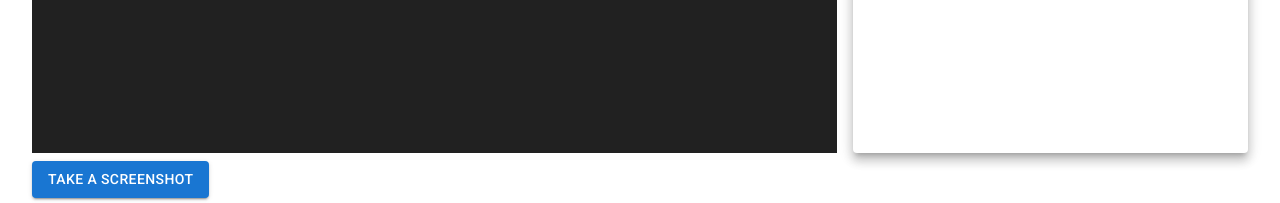
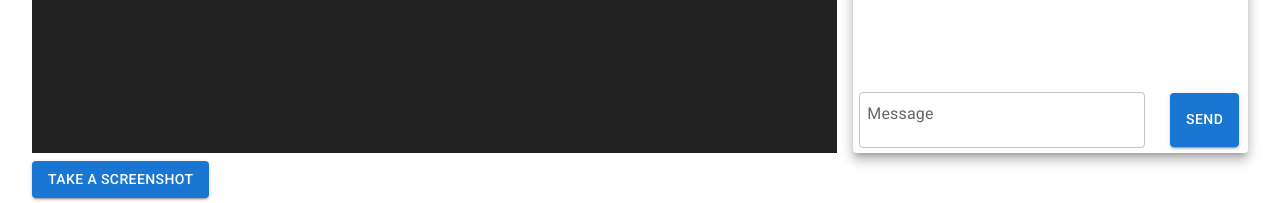
Before and after one commit to swen-514-614-spr-2023-2/Sign2Text, a React (Vite) app in the folder sign2textUI/: page /AlsView/1 in a window 1280 px wide. Shown: the part 461-664 px from the top of the page. Built offline with nearby package versions, Linux system fonts and the light colour scheme; no server answers; the HTML template or start-up script is replaced by a standard one.

Commit message:
useEffect removed

```diff
--- a/sign2textUI/src/pages/Als.tsx
+++ b/sign2textUI/src/pages/Als.tsx
@@ -57,7 +57,7 @@ const Als = () => {
 
 
     const socket = io("http://localhost:5000");
-    useEffect(() => {
+    useState(() => {
         socket.on("message", (message) => {
             setMessages((messages) => [...messages, message]);
         });
@@ -97,10 +97,10 @@ const Als = () => {
                     </Grid>
 
                     <Grid item xs={4} >
-                        <Paper elevation={8} sx={{ minHeight: window.innerHeight / 1.6 }} >
+                        <Paper elevation={8} sx={{ position: "relative", minHeight: window.innerHeight / 1.6 }} >
                             <Typography variant="h2" padding={"4%"} textAlign="center">Chat</Typography>
                             <Box display="flex" flexDirection="column" justifyContent="space-between" sx={{ height: "100%" }}>
-                                <Box>
+                                <Box sx={{height:window.innerHeight / 2.8,overflowY:"scroll"}}>
                                     <List >
                                         {messages.map((message, index) => (
                                             <ListItem key={index}>{message}</ListItem>
@@ -109,10 +109,23 @@ const Als = () => {
                                     </List>
                                 </Box>
 
-                                {/* <Box sx={{ display: "flex", flexDirection: "row", justifyContent: "center", alignItems: "center" }}>
-                                    <TextField id="outlined-basic" label="Message" sx={{ alignSelf: "end", padding: "2%", width: "80%" }} variant="outlined" />
-                                    <Button variant="contained" sx={{ alignItems: "center", alignSelf: "end", marginBottom: "4%", marginRight: "1%" }}>send</Button>
-                                </Box> */}
+                                <Box sx={{ position: "absolute", bottom: 0, width: "100%" }}>
+                                    <Grid direction="row"
+                                        justifyContent="center"
+                                        alignItems="stretch" container spacing={2}>
+                                        <Grid item xs={9} sx={{}} >
+                                            <TextField id="outlined-basic" label="Message" sx={{ padding: "2%", width: "98%" }} variant="outlined" />
+                                        </Grid>
+                                        <Grid item xs={3} sx={{
+                                            display: "flex", justifyContent: "center",
+                                            flexWrap: "nowrap",
+                                            alignItems: "center",
+                                            paddingLeft: "0px"
+                                        }}>
+                                            <Button variant="contained" sx={{ width: "80%", height: "80%", }}>send</Button>
+                                        </Grid>
+                                    </Grid>
+                                </Box>
                             </Box>
                         </Paper>
                     </Grid>
```
